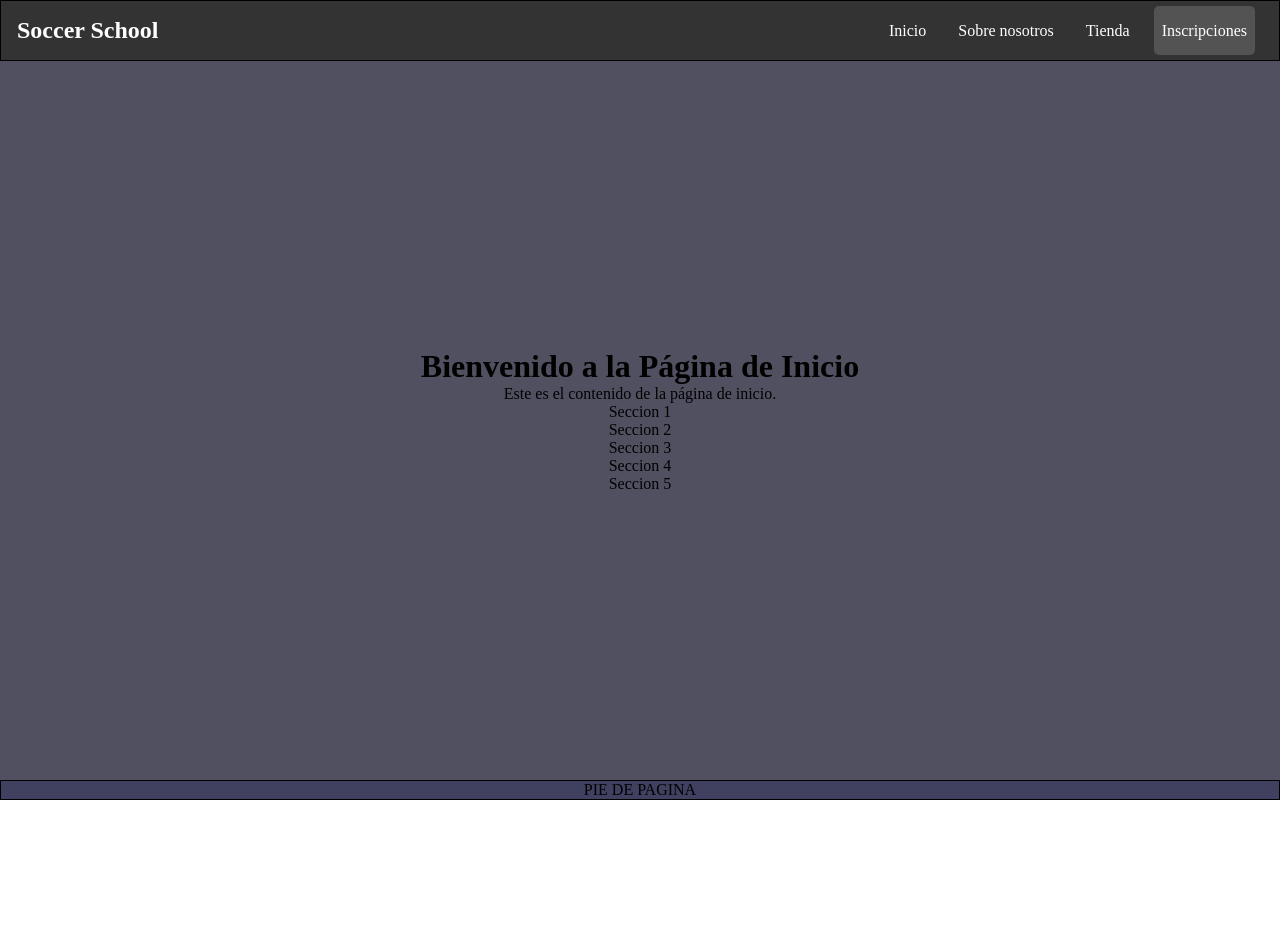
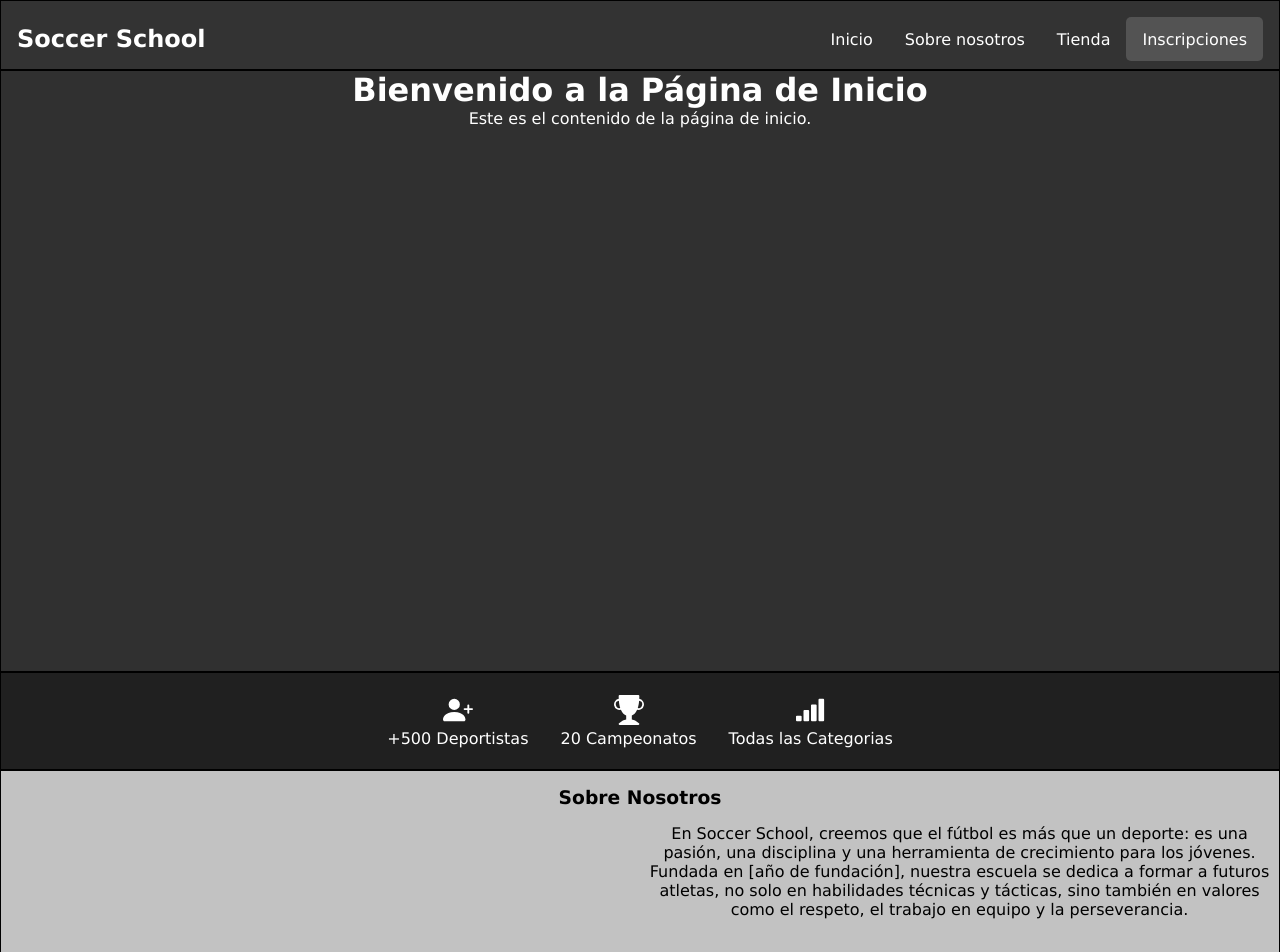
Before and after one commit to ACSBITMEN/School-Sports-page, a React (Vite) app: page / in a window 1280 px wide. Shown: the top 952 px of the page. Before the commit the page ends 800 px from the top, so only its background shows below. Built offline with nearby package versions, Linux system fonts and the light colour scheme.

Commit message:
flayout 30%

```diff
--- a/src/App.css
+++ b/src/App.css
@@ -17,16 +17,9 @@ nav {
 }
 
 main {
-  background-color: #505060;
+  background-color: #242424;
   display: flex;
   flex-direction: column;
-}
-
-section {
-  background-color: #604060;
-  width: 80%;
-  height: 400px;
-  border: 1px solid black;
 }
 
 footer {
--- /dev/null
+++ b/src/components/Home-About.jsx
@@ -0,0 +1,20 @@
+// src/components/Home.jsx
+import '../stylesheets/HomeAbout.css';
+
+function HomeAbout() {
+  return (
+    <div id='HomeAbout' className='secction'>
+      <h3>Sobre Nosotros</h3>
+      <div className='ContainerAbout'>
+        <div className="ContainerImg">
+          <img src="" alt="" />
+        </div>
+        <div className="history">
+          <p>En Soccer School, creemos que el fútbol es más que un deporte: es una pasión, una disciplina y una herramienta de crecimiento para los jóvenes. Fundada en [año de fundación], nuestra escuela se dedica a formar a futuros atletas, no solo en habilidades técnicas y tácticas, sino también en valores como el respeto, el trabajo en equipo y la perseverancia.</p>
+        </div>
+      </div>
+    </div>
+  );
+}
+
+export default HomeAbout;
--- /dev/null
+++ b/src/components/Home-Datos.jsx
@@ -0,0 +1,36 @@
+// src/components/Home.jsx
+import '../stylesheets/HomeDatos.css';
+
+function HomeDatos() {
+  return (
+    <div id='HomeDatos' className='secction'>
+      <div className='dato'>
+        <div className='containerIcon'>
+          <svg xmlns="http://www.w3.org/2000/svg" width="16" height="16" fill="currentColor" className="bi bi-person-plus-fill" viewBox="0 0 16 16">
+            <path d="M1 14s-1 0-1-1 1-4 6-4 6 3 6 4-1 1-1 1zm5-6a3 3 0 1 0 0-6 3 3 0 0 0 0 6"/>
+            <path fillRule="evenodd" d="M13.5 5a.5.5 0 0 1 .5.5V7h1.5a.5.5 0 0 1 0 1H14v1.5a.5.5 0 0 1-1 0V8h-1.5a.5.5 0 0 1 0-1H13V5.5a.5.5 0 0 1 .5-.5"/>
+          </svg>
+        </div>
+        <p>+500 Deportistas</p>
+      </div>
+      <div className='dato'>
+        <div className='containerIcon'>
+          <svg xmlns="http://www.w3.org/2000/svg" width="16" height="16" fill="currentColor" className="bi bi-trophy-fill" viewBox="0 0 16 16">
+            <path d="M2.5.5A.5.5 0 0 1 3 0h10a.5.5 0 0 1 .5.5q0 .807-.034 1.536a3 3 0 1 1-1.133 5.89c-.79 1.865-1.878 2.777-2.833 3.011v2.173l1.425.356c.194.048.377.135.537.255L13.3 15.1a.5.5 0 0 1-.3.9H3a.5.5 0 0 1-.3-.9l1.838-1.379c.16-.12.343-.207.537-.255L6.5 13.11v-2.173c-.955-.234-2.043-1.146-2.833-3.012a3 3 0 1 1-1.132-5.89A33 33 0 0 1 2.5.5m.099 2.54a2 2 0 0 0 .72 3.935c-.333-1.05-.588-2.346-.72-3.935m10.083 3.935a2 2 0 0 0 .72-3.935c-.133 1.59-.388 2.885-.72 3.935"/>
+          </svg>
+        </div>
+        <p>20 Campeonatos</p>
+      </div>
+      <div className='dato'>
+        <div className='containerIcon'>
+          <svg xmlns="http://www.w3.org/2000/svg" width="16" height="16" fill="currentColor" className="bi bi-reception-4" viewBox="0 0 16 16">
+            <path d="M0 11.5a.5.5 0 0 1 .5-.5h2a.5.5 0 0 1 .5.5v2a.5.5 0 0 1-.5.5h-2a.5.5 0 0 1-.5-.5zm4-3a.5.5 0 0 1 .5-.5h2a.5.5 0 0 1 .5.5v5a.5.5 0 0 1-.5.5h-2a.5.5 0 0 1-.5-.5zm4-3a.5.5 0 0 1 .5-.5h2a.5.5 0 0 1 .5.5v8a.5.5 0 0 1-.5.5h-2a.5.5 0 0 1-.5-.5zm4-3a.5.5 0 0 1 .5-.5h2a.5.5 0 0 1 .5.5v11a.5.5 0 0 1-.5.5h-2a.5.5 0 0 1-.5-.5z"/>
+          </svg>
+        </div>
+        <p>Todas las Categorias</p>
+      </div>
+    </div>
+  );
+}
+
+export default HomeDatos;
--- a/src/components/Home.jsx
+++ b/src/components/Home.jsx
@@ -1,15 +1,29 @@
 // src/components/Home.jsx
+import '../stylesheets/Home.css';
+import HomeDatos from './Home-Datos.jsx';
+import HomeAbout from './Home-About.jsx';
 
 function Home() {
   return (
-    <div>
+    <div id='Home'>
+      <div className="secction">
       <h1>Bienvenido a la Página de Inicio</h1>
       <p>Este es el contenido de la página de inicio.</p>
-      <div>Seccion 1</div>
-      <div>Seccion 2</div>
-      <div>Seccion 3</div>
-      <div>Seccion 4</div>
-      <div>Seccion 5</div>
+      </div>
+
+      <HomeDatos />
+
+      <HomeAbout />
+
+      <div className="secction">Categorias
+
+      </div>
+      <div className="secction">Sedes y horarios
+
+      </div>
+      <div className="secction">Articulos de interes
+
+      </div>
     </div>
   );
 }
--- a/src/main.css
+++ b/src/main.css
@@ -5,10 +5,10 @@
 
 #root {
   width: 100%;
-  height: 100vh;
   display: flex;
   flex-direction: column;
   justify-content: space-between;
+  font-family: Verdana, Geneva, Tahoma, sans-serif;
 }
 
 main {
--- /dev/null
+++ b/src/stylesheets/Home.css
@@ -0,0 +1,17 @@
+#Home {
+  width: 100%;
+  max-width: 1500px;
+  height: 100%;
+}
+
+.secction {
+  background-color: #9e9ca3;
+  height: 200px;
+  border: 1px solid black;
+}
+
+.secction:nth-child(1) {
+  background-color: #303030;
+  color: #fff;
+  height: 600px;
+}
--- /dev/null
+++ b/src/stylesheets/HomeAbout.css
@@ -0,0 +1,17 @@
+#HomeAbout {
+  background-color: #c2c2c2;
+  height: 400px;
+}
+
+#HomeAbout h3 {
+  margin: 1rem 0;
+}
+
+
+.ContainerAbout {
+  display: flex;
+}
+
+.ContainerAbout div {
+  width: 50%;
+}
--- /dev/null
+++ b/src/stylesheets/HomeDatos.css
@@ -0,0 +1,18 @@
+#HomeDatos {
+  background-color: #202020;
+  color: #fff;
+  height: 80px;
+  display: flex;
+  align-items: center;
+  justify-content: center;
+  padding: .5rem 0;
+}
+
+.dato:nth-child(2) {
+  margin: 2rem;
+}
+
+#HomeDatos svg {
+  width: 30px;
+  height: 30px;
+}
--- a/src/stylesheets/Navbar.css
+++ b/src/stylesheets/Navbar.css
@@ -3,7 +3,7 @@
   background-color: #333;
   color: white;
   display: flex;
-  padding: 1rem;
+  padding: 1.5rem 1rem 1rem;
   justify-content: space-between;
   align-items: center;
 }
@@ -20,8 +20,8 @@
 .navbar-links a {
   color: white;
   text-decoration: none;
-  padding: 1rem .5rem;
-  margin: 0 .5rem;
+  padding: .8rem 1rem;
+  margin: 0;
 }
 
 .navbar-links a:hover {
```
